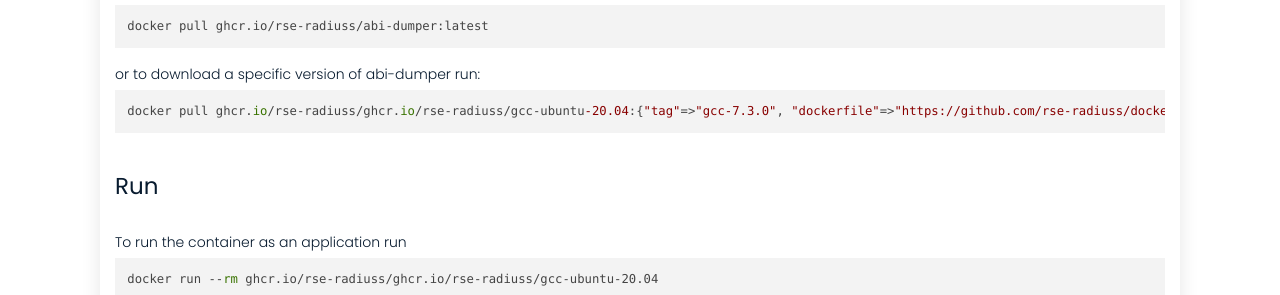
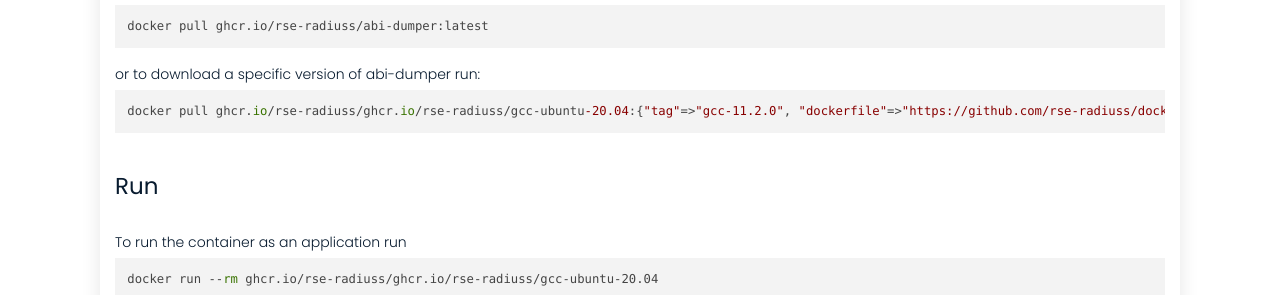
Before and after one commit to rse-ops/docker-images, a Jekyll site: the page built from _library/ghcr.io-rse-radiuss-gcc-ubuntu-20.04.md, in a window 1280 px wide and 1002 px high. Shown: the part 520-815 px from the top of the window. Built offline with Jekyll 4.4.1, drawn with Linux system fonts in a browser that asks for light colours; nearby versions of some CDN libraries.

Commit message:
Automated push to update library 2021-10-03

```diff
--- a/_library/ghcr.io-rse-radiuss-gcc-ubuntu-20.04.md
+++ b/_library/ghcr.io-rse-radiuss-gcc-ubuntu-20.04.md
@@ -1,14 +1,11 @@
 ---
 layout: container
 name: ghcr.io/rse-radiuss/gcc-ubuntu-20.04
-updated_at: 2021-10-03 04:40:44.269039
+updated_at: 2021-10-03 04:42:24.172837
 
 
 container_url: https://github.com/orgs/rse-radiuss/packages/container/package/gcc-ubuntu-20.04
 versions:
- - tag: gcc-7.3.0
-   dockerfile: https://github.com/rse-radiuss/docker-images/blob/main/ubuntu/gcc/Dockerfile
-   manifest: https://crane.ggcr.dev/manifest/ghcr.io/rse-radiuss/gcc-ubuntu-20.04:gcc-7.3.0
  - tag: gcc-11.2.0
    dockerfile: https://github.com/rse-radiuss/docker-images/blob/main/ubuntu/gcc/Dockerfile
    manifest: https://crane.ggcr.dev/manifest/ghcr.io/rse-radiuss/gcc-ubuntu-20.04:gcc-11.2.0
```
Also changed, not shown: other parts of _library/ghcr.io-rse-radiuss-gcc-ubuntu-20.04.md (+3 -0 lines).
